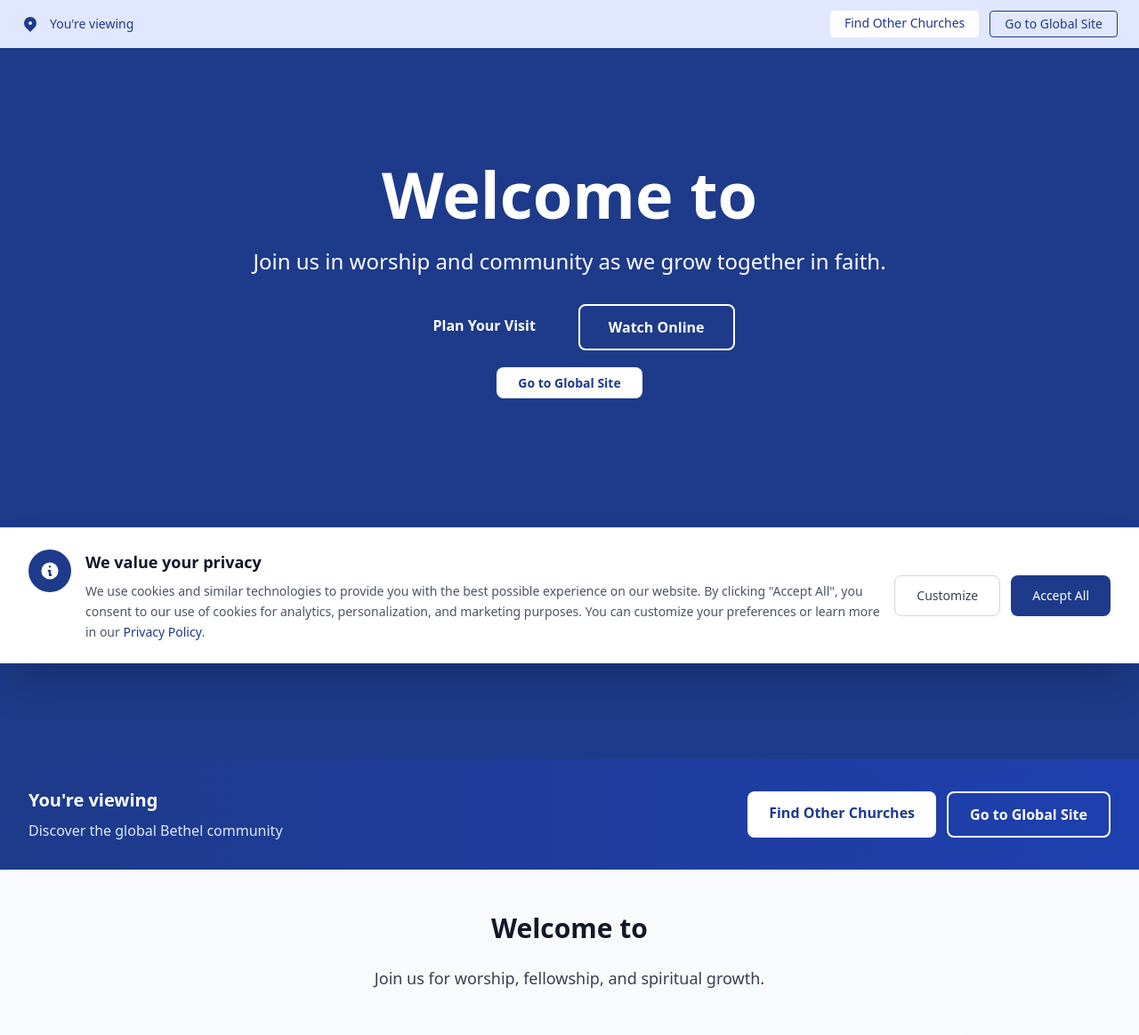
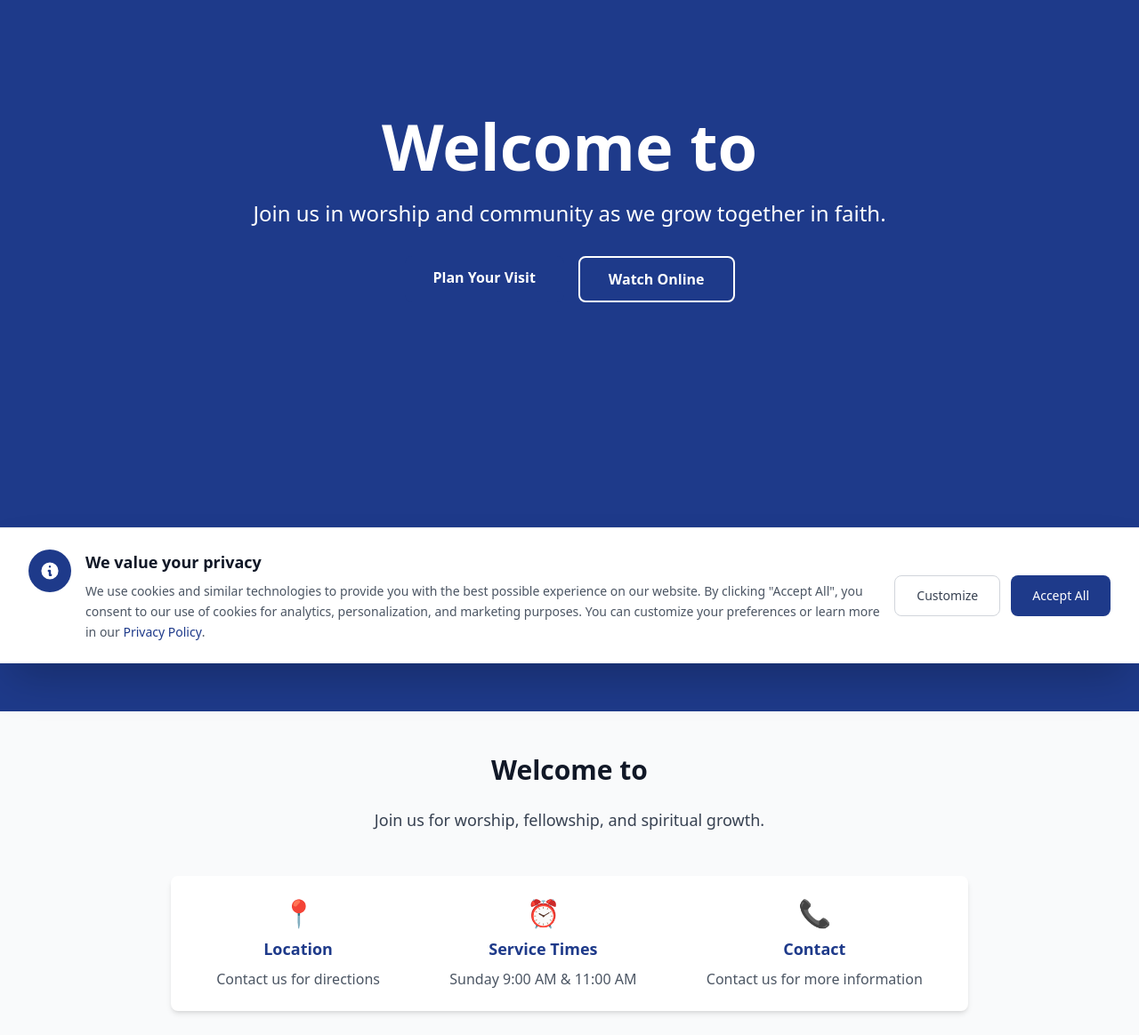
Before and after one commit to Boateng555/bethel2, a Django app: template templates/core/church_home.html in a window 1280 px wide. Shown: the part 54-1218 px from the top of the page at 89% size. Run offline with Django 5.2, Linux system fonts and the light colour scheme; the template is opened without the code that fills it, so the values that code supplies are empty; some libraries are stand-ins or nearby versions.

Commit message:
Remove 'You're viewing' banner and global site navigation from church home page

```diff
--- a/templates/core/church_home.html
+++ b/templates/core/church_home.html
@@ -327,25 +327,7 @@
         <button id="mobile-menu-close" class="mt-8 text-2xl text-gray-300 hover:text-white" aria-label="Close menu">&times;</button>
     </div>
 
-<!-- Global Site Navigation Banner -->
-<div class="bg-[#e0e7ff] text-[#1e3a8a] py-3 px-6 church-global-banner">
-    <div class="max-w-7xl mx-auto flex flex-col sm:flex-row items-center justify-between">
-        <div class="flex items-center space-x-3 mb-2 sm:mb-0">
-            <svg class="w-5 h-5" fill="currentColor" viewBox="0 0 20 20">
-                <path fill-rule="evenodd" d="M5.05 4.05a7 7 0 119.9 9.9L10 18.9l-4.95-4.95a7 7 0 010-9.9zM10 11a2 2 0 100-4 2 2 0 000 4z" clip-rule="evenodd"></path>
-            </svg>
-            <span class="text-sm font-medium">You're viewing {{ church.name }}</span>
-        </div>
-        <div class="flex space-x-3">
-            <a href="/churches/" class="bg-white text-[#1e3a8a] hover:bg-gray-100 px-4 py-1 rounded text-sm font-medium transition duration-200">
-                Find Other Churches
-            </a>
-            <a href="{% url 'home' %}?global=1" class="bg-transparent border border-[#1e3a8a] text-[#1e3a8a] hover:bg-[#1e3a8a] hover:text-white px-4 py-1 rounded text-sm font-medium transition duration-200">
-                Go to Global Site
-            </a>
-        </div>
-    </div>
-</div>
+
 
 <!-- Hero Section -->
 <section class="relative w-full h-screen overflow-hidden hero-section-outer">
@@ -405,34 +387,11 @@
                 <a href="{% url 'church_about' church.id %}" class="bg-[#1e3a8a] hover:bg-white text-white px-8 py-3 rounded-lg font-semibold transition duration-300">Plan Your Visit</a>
                 <a href="{% url 'church_sermons' church.id %}" class="bg-transparent border-2 border-white text-white hover:bg-white hover:text-deep-blue px-8 py-3 rounded-lg font-semibold transition duration-300">Watch Online</a>
             </div>
-            <div class="mt-6">
-                <a href="{% url 'home' %}?global=1" class="bg-white text-[#1e3a8a] hover:bg-gray-100 px-6 py-2 rounded-lg font-semibold transition duration-300 text-sm">
-                    Go to Global Site
-                </a>
-            </div>
         </div>
     {% endif %}
 </section>
 
-<!-- Global Site Navigation Section -->
-<div class="bg-gradient-to-r from-[#1e3a8a] to-[#1e40af] text-white py-8">
-    <div class="max-w-7xl mx-auto px-4 sm:px-6 lg:px-8">
-        <div class="flex flex-col sm:flex-row items-center justify-between">
-            <div class="text-center sm:text-left mb-4 sm:mb-0">
-                <h3 class="text-xl font-bold mb-2">You're viewing {{ church.name }}</h3>
-                <p class="text-blue-100">Discover the global Bethel community</p>
-            </div>
-            <div class="flex flex-col sm:flex-row gap-3">
-                <a href="/churches/" class="bg-white text-[#1e3a8a] hover:bg-gray-100 px-6 py-3 rounded-lg font-semibold transition duration-200 text-center">
-                    Find Other Churches
-                </a>
-                <a href="{% url 'home' %}?global=1" class="bg-transparent border-2 border-white text-white hover:bg-white hover:text-[#1e3a8a] px-6 py-3 rounded-lg font-semibold transition duration-200 text-center">
-                    Go to Global Site
-                </a>
-            </div>
-        </div>
-    </div>
-</div>
+
 
 <!-- Church Info -->
 <div class="container mx-auto px-4 py-12 church-section">
```
